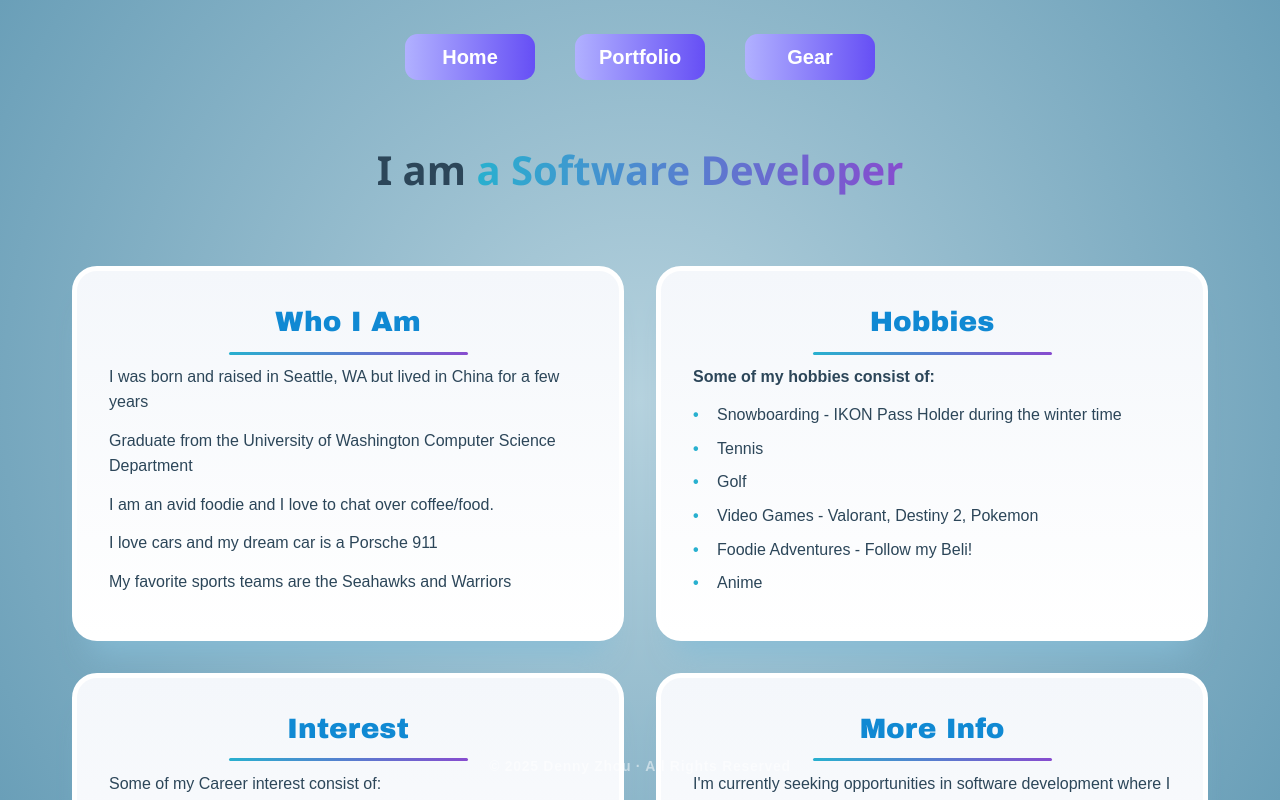
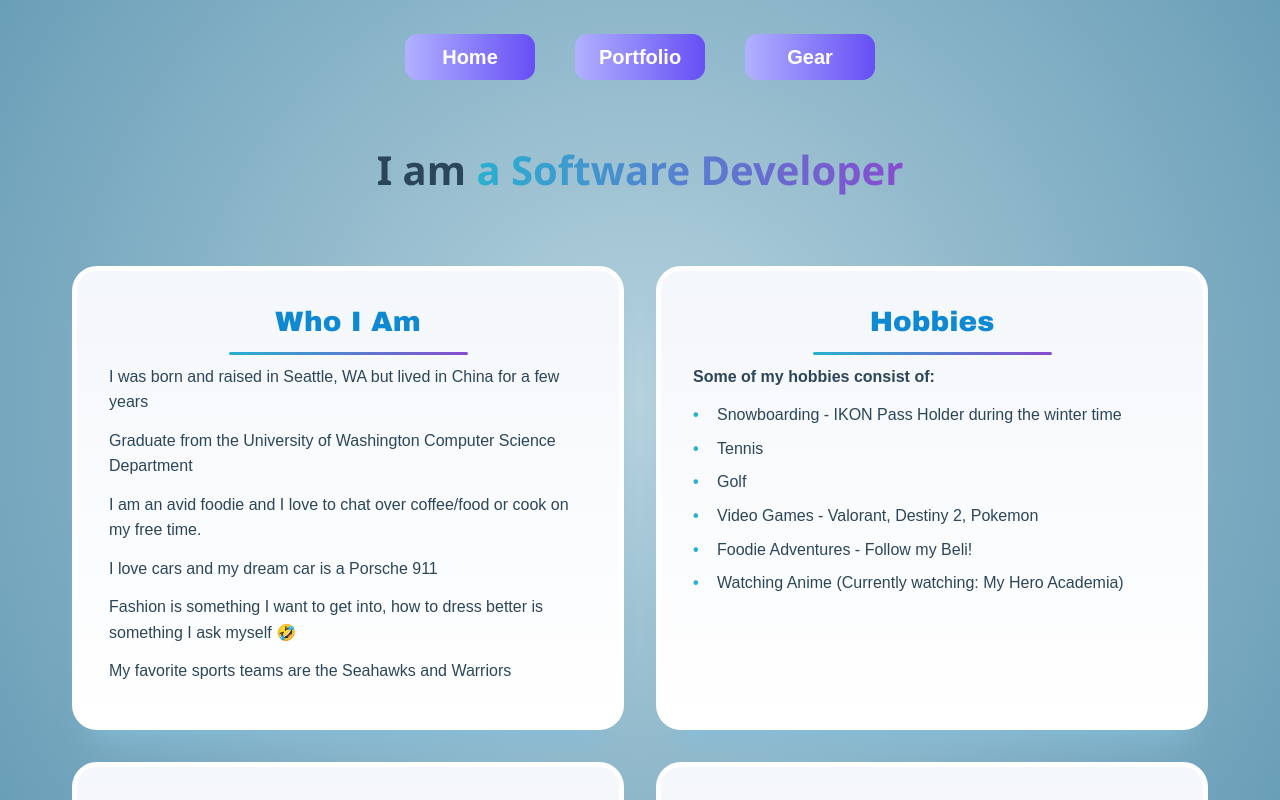
Before and after one commit to dzhouu/personal-web, a React (Create React App) app: page /about in a window 1280 px wide. Built offline with nearby package versions, Linux system fonts and the light colour scheme.

Commit message:
Fixed some of the About Me and GearPage

```diff
--- a/src/app/About/About.tsx
+++ b/src/app/About/About.tsx
@@ -40,8 +40,9 @@ export const About = (): JSX.Element => {
                         <h1 className="info-heading">Who I Am</h1>
                         <p>I was born and raised in Seattle, WA but lived in China for a few years</p>
                         <p>Graduate from the University of Washington Computer Science Department</p>
-                        <p>I am an avid foodie and I love to chat over coffee/food.</p>
+                        <p>I am an avid foodie and I love to chat over coffee/food or cook on my free time.</p>
                         <p>I love cars and my dream car is a Porsche 911</p>
+                        <p>Fashion is something I want to get into, how to dress better is something I ask myself 🤣</p>
                         <p>My favorite sports teams are the Seahawks and Warriors</p>
                     </div>
                     <div className="info-container">
@@ -53,12 +54,12 @@ export const About = (): JSX.Element => {
                             <li>Golf</li>
                             <li>Video Games - Valorant, Destiny 2, Pokemon</li>
                             <li>Foodie Adventures - Follow my Beli!</li>
-                            <li>Anime</li>
+                            <li>Watching Anime (Currently watching: My Hero Academia)</li>
                         </ul>
                     </div>
                     <div className="info-container">
                         <h1 className="info-heading">Interest</h1>
-                        <p>Some of my Career interest consist of:</p>
+                        <p>Some of my career interest consist of:</p>
                         <ul>
                             <li>Data Engineering</li>
                             <li>Business Intelligence Engineering</li>
@@ -74,14 +75,12 @@ export const About = (): JSX.Element => {
                     </div>
                     <div className="info-container">
                         <h1 className="info-heading">More Info</h1>
-                        <p>I'm currently seeking opportunities in software development where I can apply my skills and continue to grow.</p>
+                        <p>I'm currently seeking opportunities in Data Engineering/Software Development where I can apply my skills and continue to grow.</p>
                         <p>Feel free to check out my portfolio to see some of my recent projects, or contact me if you'd like to connect!</p>
                         <p>I enjoy collaborating on innovative projects that solve real-world problems.</p>
-                        <p>Feel free to connect and lets grab some food!</p>
+                        <p>Lets grab some food!</p>
                     </div>
                 </div>
-
-                <AllRightReserveComponent/>
             </div>
         </div>
     );
--- a/src/app/Gear/GearPage.tsx
+++ b/src/app/Gear/GearPage.tsx
@@ -159,7 +159,7 @@ export const GearPage = (): JSX.Element => {
                     ]
                 },
                 {
-                    title: "Tennis",
+                    title: "Golf",
                     items: [
                         {
                             title: "Irons",
@@ -175,6 +175,7 @@ export const GearPage = (): JSX.Element => {
                         }
                     ]
                 },
+
             ]
         },
         {
```
